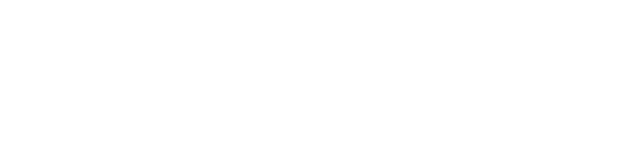
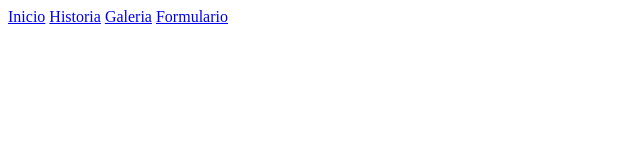
Before and after one commit to KandeCaC/CLASE_GIT, a plain HTML site: page CLASE_GIT_LIMPIO/index.html in a window 1280 px wide. Shown: the whole page, without its empty margins (0-640 px from the left). Drawn offline with Linux system fonts and the light colour scheme.

Commit message:
Agregado menu de nav

```diff
--- a/CLASE_GIT_LIMPIO/index.html
+++ b/CLASE_GIT_LIMPIO/index.html
@@ -6,6 +6,14 @@
     <title>Inicio</title>
 </head>
 <body>
+    <header>
+        <nav>
+            <a href="index.html">Inicio</a>
+            <a href="templates/historia.html">Historia</a>
+            <a href="templates/galeria.html">Galeria</a>
+            <a href="templates/formulario.html">Formulario</a>
+        </nav>
+    </header>
 
 </body>
 </html>
```
